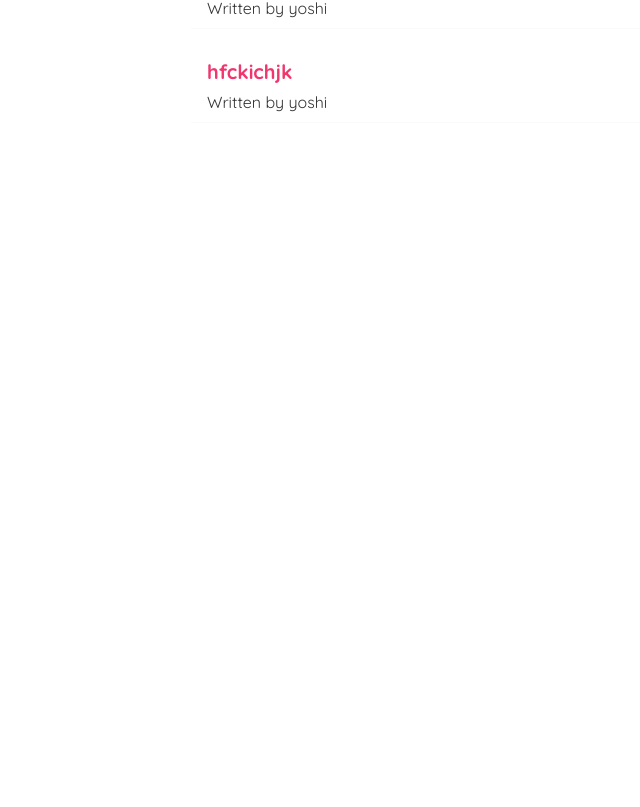
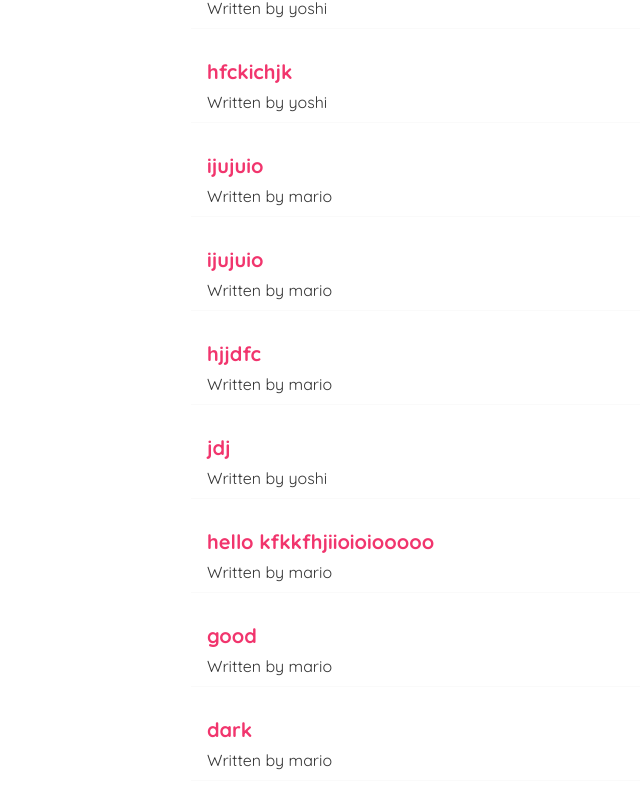
Before and after one commit to efosblack/learning_react, a React (Create React App) app in the folder dojo-blog/: page / in a window 1280 px wide. Shown: the part 790-1597 px from the top of the page, without its empty margins (149-789 px from the left). Before the commit the page ends 993 px from the top, so only its background shows below. Built offline with nearby package versions, Linux system fonts and the light colour scheme; data requests are answered from the project's data file.

Commit message:
programatic redirrect

```diff
--- a/dojo-blog/data/db.json
+++ b/dojo-blog/data/db.json
@@ -47,6 +47,48 @@
       "body": "hjdfvndfjuknkf",
       "author": "yoshi",
       "id": 8
+    },
+    {
+      "title": "ijujuio",
+      "body": "jujpokojikhj",
+      "author": "mario",
+      "id": 9
+    },
+    {
+      "title": "ijujuio",
+      "body": "jujpokojikhj",
+      "author": "mario",
+      "id": 10
+    },
+    {
+      "title": "hjjdfc",
+      "body": "bschb",
+      "author": "mario",
+      "id": 11
+    },
+    {
+      "title": "jdj",
+      "body": "jfifioioif",
+      "author": "yoshi",
+      "id": 12
+    },
+    {
+      "title": "hello  kfkkfhjiioioiooooo",
+      "body": "jhcjcjkicjkhjvhjjvhjvhjvjj",
+      "author": "mario",
+      "id": 13
+    },
+    {
+      "title": "good",
+      "body": "fhjvjhjkdjjd",
+      "author": "mario",
+      "id": 14
+    },
+    {
+      "title": "dark",
+      "body": "jkfnvjopijhjkkkkkkkkkkkkkkkkkkk",
+      "author": "mario",
+      "id": 15
     }
   ]
 }
--- a/dojo-blog/src/Create.js
+++ b/dojo-blog/src/Create.js
@@ -1,10 +1,12 @@
 import { useState } from "react";
+import { useHistory } from "react-router-dom";
 
 const Create = () => {
     const [title, setTitle] = useState('');
     const [body, setBody] = useState('');
     const [author, setAuthor] = useState('mario');
     const [isPending, setIsPending] = useState(false);
+    const history = useHistory();
 
     const handleSubmit = (e) => {
         e.preventDefault();
@@ -19,6 +21,9 @@ const Create = () => {
         }).then(() => {
             console.log('new blog added');
             setIsPending(false);
+            //history.go(-1);
+            history.push('/');
+
         })
 
     }
```
